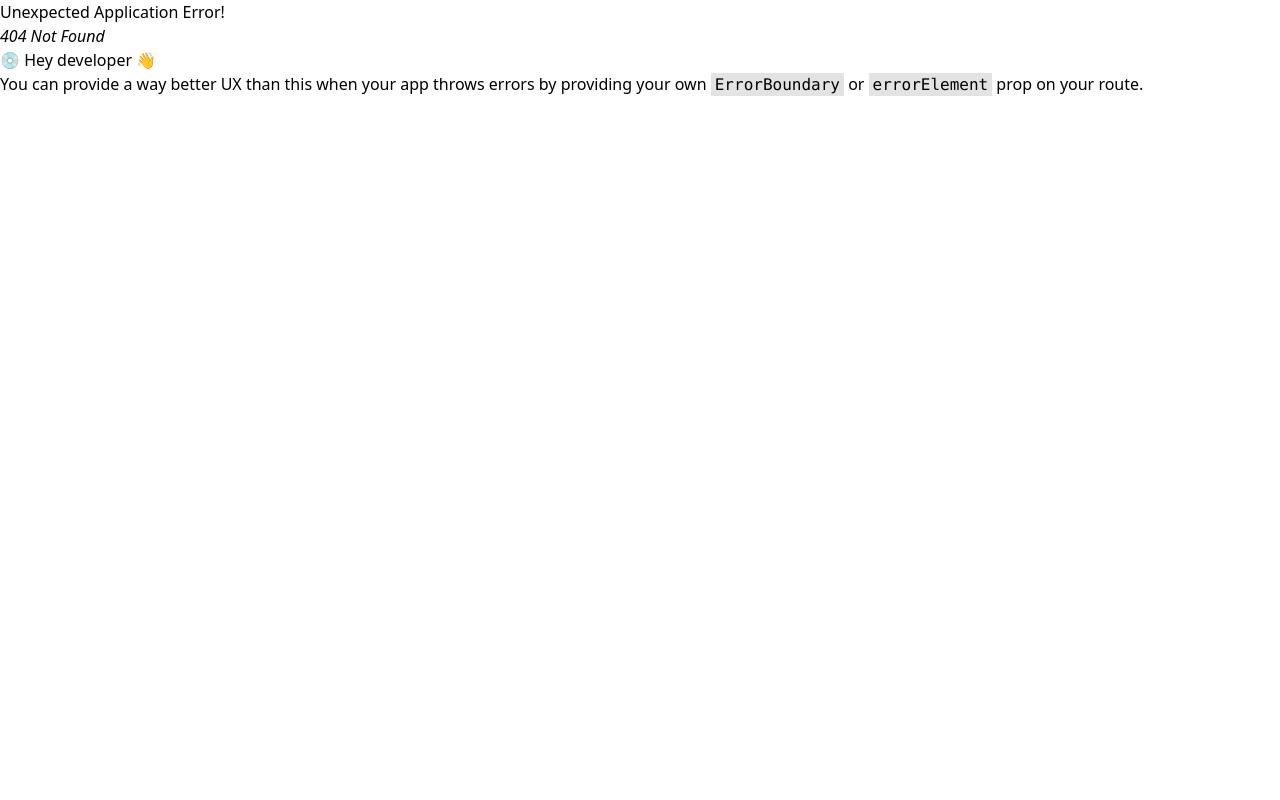
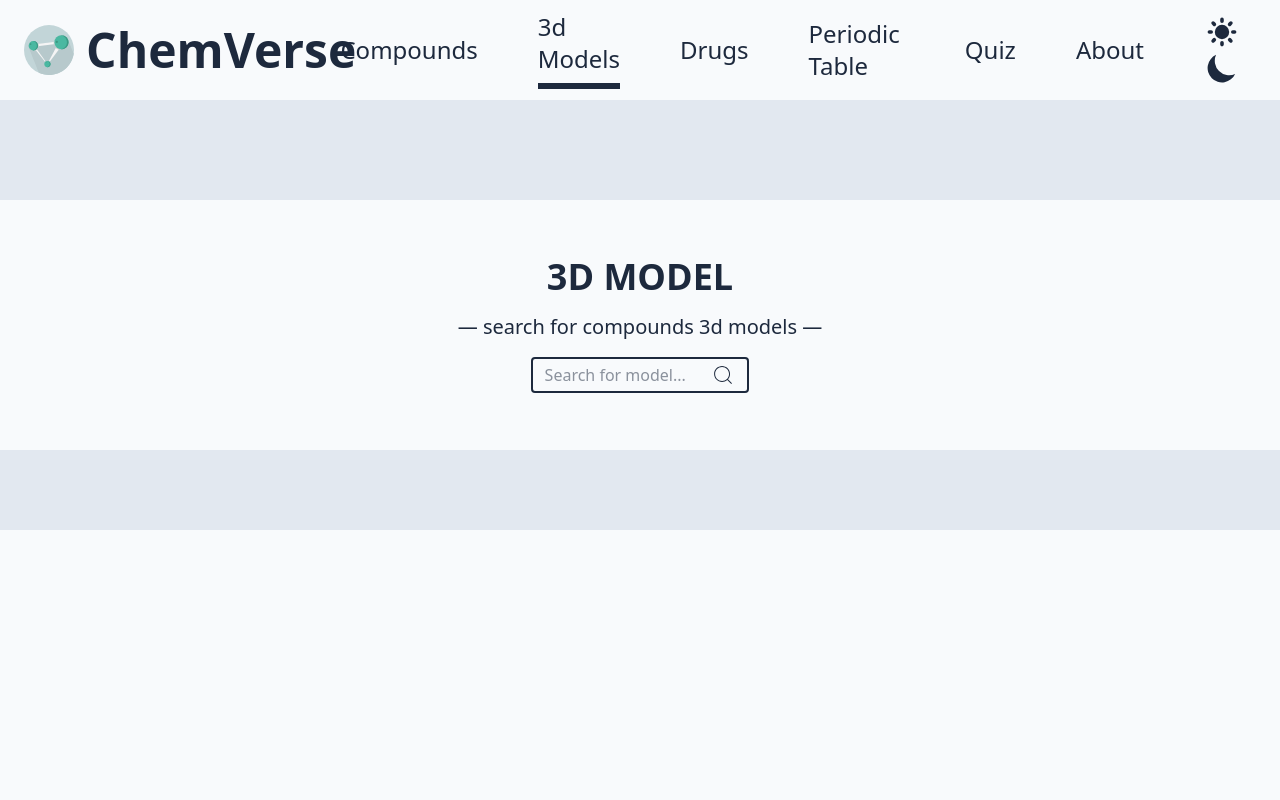
Before and after one commit to olamilekan5162/chemVerse, a React (Vite) app: page /model in a window 1280 px wide. Before the commit this address had no page. Shown: the top 800 px of the page. Built offline with nearby package versions, Linux system fonts and the light colour scheme.

Commit message:
add page to view compounds 3d models

```diff
--- a/package.json
+++ b/package.json
@@ -13,6 +13,7 @@
     "postinstall": "flowbite-react patch"
   },
   "dependencies": {
+    "3dmol": "^2.4.2",
     "flowbite-react": "^0.11.0",
     "framer-motion": "^12.6.5",
     "lucide-react": "^0.488.0",
--- a/src/components/hero/Hero.tsx
+++ b/src/components/hero/Hero.tsx
@@ -1,7 +1,7 @@
 import { useState } from "react";
 import { CiSearch } from "react-icons/ci";
 
-const Hero = ({ onSearch, isDashboard }) => {
+const Hero = ({ onSearch, variation }) => {
   const [search, setSearch] = useState("");
 
   const handleSearch = (e) => {
@@ -14,7 +14,7 @@ const Hero = ({ onSearch, isDashboard }) => {
 
   return (
     <>
-      {isDashboard ? (
+      {variation === "dashboard" && (
         <div className="bg-secondary text-primary dark:bg-primary dark:text-secondary mt-[100px] flex h-[300px] w-full items-center justify-center">
           <div className="flex flex-col items-center gap-4">
             <p className="text-4xl font-bold">
@@ -42,7 +42,8 @@ const Hero = ({ onSearch, isDashboard }) => {
             </form>
           </div>
         </div>
-      ) : (
+      )}
+      {variation === "drug" && (
         <div className="bg-secondary text-primary dark:bg-primary dark:text-secondary mt-[100px] flex h-[250px] w-full items-center justify-center">
           <div className="flex flex-col items-center gap-4">
             <p className="text-4xl font-bold">Explore Drug data</p>
@@ -68,6 +69,30 @@ const Hero = ({ onSearch, isDashboard }) => {
           </div>
         </div>
       )}
+      {variation === "model" && (
+        <div className="bg-secondary text-primary dark:bg-primary dark:text-secondary mt-[100px] flex h-[250px] w-full items-center justify-center">
+          <div className="flex flex-col items-center gap-4">
+            <p className="text-4xl font-bold">3D MODEL</p>
+            <span className="text-xl">— search for compounds 3d models —</span>
+            <form
+              onSubmit={handleSearch}
+              className="border-primary dark:border-secondary flex w-[60%] flex-row items-center justify-between gap-3 rounded border-2 px-3 py-1"
+            >
+              <input
+                className="w-full border-none bg-transparent outline-none"
+                type="text"
+                placeholder="Search for model..."
+                required
+                value={search}
+                onChange={(e) => setSearch(e.target.value)}
+              />
+              <button type="submit" className="hover:cursor-pointer">
+                <CiSearch className="text-2xl" />
+              </button>
+            </form>
+          </div>
+        </div>
+      )}
     </>
   );
 };
--- a/src/components/navbar/Navbar.tsx
+++ b/src/components/navbar/Navbar.tsx
@@ -19,7 +19,18 @@ const Navbar = () => {
               : "hover:text-primary-hover dark:hover:text-bg-color text-2xl font-normal"
           }
         >
-          Elements
+          Compounds
+        </NavLink>
+
+        <NavLink
+          to="model"
+          className={({ isActive }) =>
+            isActive
+              ? "border-b-primary dark:border-b-secondary border-b-6 pb-2 text-2xl font-normal"
+              : "hover:text-primary-hover dark:hover:text-bg-color text-2xl font-normal"
+          }
+        >
+          3d Models
         </NavLink>
 
         <NavLink
--- a/src/main.tsx
+++ b/src/main.tsx
@@ -8,6 +8,7 @@ import Quiz from "./pages/quiz/Quiz.tsx";
 import PeriodicTable from "./pages/periodic-table/PeriodicTable.tsx";
 import Drugs from "./pages/drugs/Drugs.tsx";
 import About from "./pages/about/About.tsx";
+import Model from "./pages/model/model.tsx";
 
 const router = createBrowserRouter([
   {
@@ -17,6 +18,10 @@ const router = createBrowserRouter([
       {
         index: true,
         element: <Dashboard />,
+      },
+      {
+        path: "model",
+        element: <Model />,
       },
       {
         path: "quiz",
--- a/src/pages/about/About.tsx
+++ b/src/pages/about/About.tsx
@@ -18,9 +18,9 @@ const About = () => {
             data from trusted public APIs like PubChem, OpenFda and RapidApi.
           </li>
           <li>
-            Instantly view molecular images, IUPAC names, properties like
-            molecular formula, molecular weights, and more — beautifully
-            displayed.
+            Instantly View 3D models of compounds, molecular images, IUPAC
+            names, properties like molecular formula, molecular weights, and
+            more — beautifully displayed.
           </li>
           <li>
             Explore the Periodic Table View a dynamic and clickable periodic
--- a/src/pages/dashboard/Dashboard.tsx
+++ b/src/pages/dashboard/Dashboard.tsx
@@ -61,7 +61,7 @@ const Dashboard = () => {
 
   return (
     <div className="flex flex-col items-center">
-      <Hero onSearch={fetchCompoundData} isDashboard={true} />
+      <Hero onSearch={fetchCompoundData} variation={"dashboard"} />
       <h1 className="text-primary dark:text-secondary mt-6 max-w-2xl text-center text-[18px]">
         <i>
           💡 Did you Know? <br /> {myFact}{" "}
--- a/src/pages/drugs/Drugs.tsx
+++ b/src/pages/drugs/Drugs.tsx
@@ -46,7 +46,7 @@ const Drugs = () => {
 
   return (
     <div className="flex flex-col items-center">
-      <Hero onSearch={fetchDrugInfo} isDashboard={false} />
+      <Hero onSearch={fetchDrugInfo} variation={"drug"} />
 
       <div className="text-primary dark:text-secondary flex flex-col items-center justify-start p-4">
         {loading && (
--- /dev/null
+++ b/src/pages/model/Model.tsx
@@ -0,0 +1,45 @@
+import Hero from "../../components/hero/Hero";
+import { useRef } from "react";
+import * as $3Dmol from "3dmol";
+
+const Model = () => {
+  const viewerRef = useRef<HTMLDivElement>(null);
+
+  const fetchModel = async (query) => {
+    const res = await fetch(
+      `https://pubchem.ncbi.nlm.nih.gov/rest/pug/compound/name/${query}/SDF?record_type=3d`,
+    );
+    const moldelData = await res.text();
+
+    if (!viewerRef.current || !moldelData) return;
+
+    const element = viewerRef.current;
+    element.innerHTML = "";
+
+    const isDarkMode = document.documentElement.classList.contains("dark");
+    const backgroundColor = isDarkMode ? "rgb(37, 37, 37)" : "white";
+
+    const config = { backgroundColor };
+    // const config = { backgroundColor: "white" };
+    const viewer = $3Dmol.createViewer(element, config);
+
+    viewer.addModel(moldelData, "sdf");
+    viewer.setStyle({}, { stick: {}, sphere: { scale: 0.3 } });
+    viewer.zoomTo();
+    viewer.render();
+  };
+
+  return (
+    <div className="flex flex-col items-center">
+      <Hero onSearch={fetchModel} variation={"model"} />
+      <div className="bg-secondary dark:bg-primary mt-[80px] flex w-full flex-col items-center justify-center p-4">
+        <div
+          ref={viewerRef}
+          className="relative z-0 h-[500px] w-full max-w-[800px] overflow-hidden"
+        />
+      </div>
+    </div>
+  );
+};
+
+export default Model;
```
Also changed, not shown: 2 other files (tests, documents, lock files or other folders).
